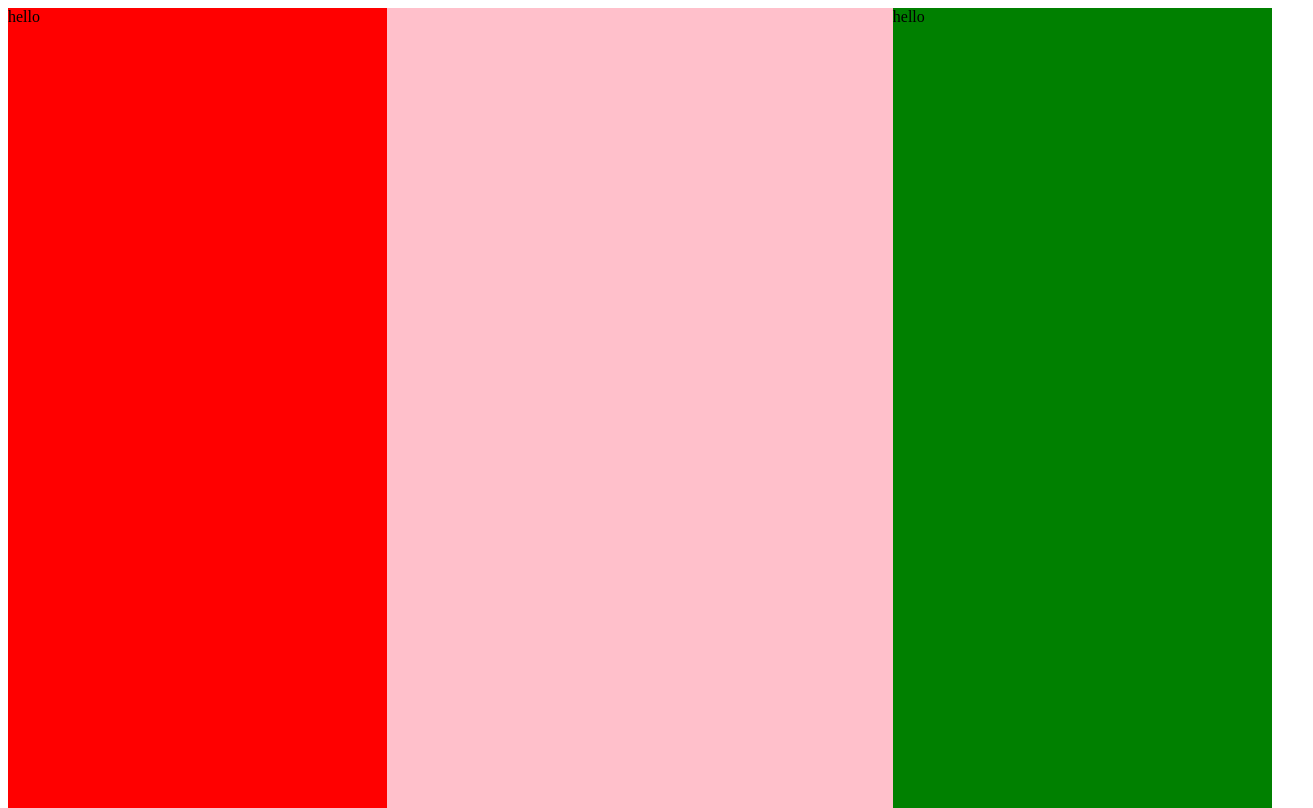
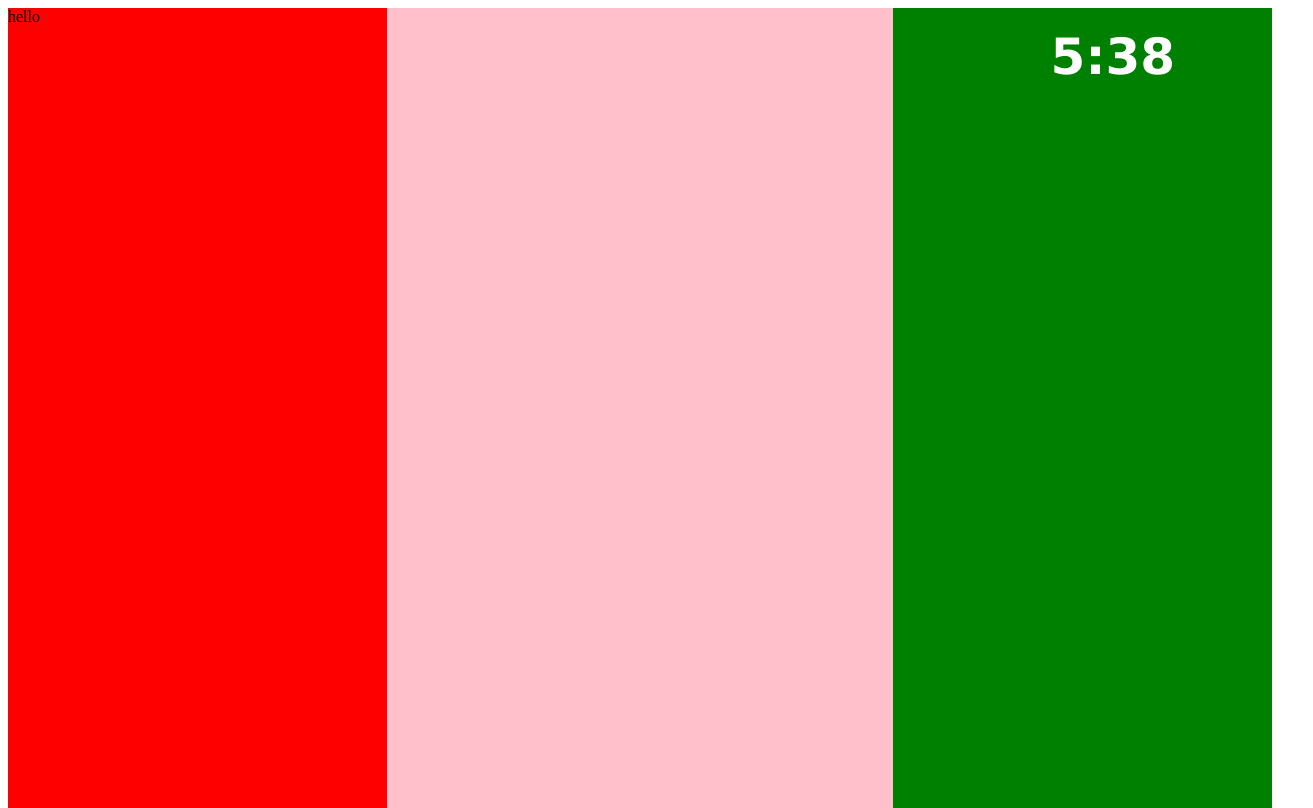
Before and after one commit to therealAJ/smart-mirror, a React app: page / in a window 1280 px wide. Shown: the whole page, 1313 px wide, since content can reach past the window. Built offline with nearby package versions, Linux system fonts and the light colour scheme.

Commit message:
add clock

```diff
--- a/package.json
+++ b/package.json
@@ -32,6 +32,7 @@
     "webpack-dev-server": "1.14.1"
   },
   "dependencies": {
+    "dateformat": "^2.0.0",
     "react": "15.2.1",
     "react-dom": "15.2.1"
   }
--- a/src/Clock.jsx
+++ b/src/Clock.jsx
@@ -0,0 +1,35 @@
+import React, {Component} from 'react';
+import dateFormat from 'dateformat';
+
+class Clock extends Component {
+
+    constructor() {
+        super();
+        var now = new Date();
+        this.state = {
+            time: dateFormat(now, "h:MM")
+        };
+    }
+
+    tick() {
+        var now = new Date();
+        this.setState({
+            time: dateFormat(now, "h:MM")
+        });
+    }
+
+    componentDidMount() {
+        setInterval(() => {
+            this.tick()
+        }, 1000);
+    }
+
+
+    render() {
+        return <div className="clockContainer">
+        <h1 className="clock">{this.state.time}</h1>
+        </div>;
+    }
+}
+
+export default Clock;
--- a/src/RightPanel.jsx
+++ b/src/RightPanel.jsx
@@ -1,10 +1,11 @@
 import React, {Component} from 'react'
+import Clock from './Clock.jsx';
 
 class RightPanel extends Component {
     render() {
         return (
             <div className="RightPanel">
-            hello
+            <Clock />
             </div>
         )
     }
--- /dev/null
+++ b/styles/Clock.scss
@@ -0,0 +1,12 @@
+.clockContainer {
+    text-align: center;
+
+    .clock {
+        height: 100px;
+        width: 400px;
+        font-family: 'Verdana';
+        color: white;
+        font-size: 50px;
+        margin: 20px;
+    }
+}
--- a/styles/index.scss
+++ b/styles/index.scss
@@ -4,6 +4,7 @@
 @import 'LeftPanel';
 @import 'RightPanel';
 @import 'Mirror';
+@import 'Clock';
 
 html, body, #react-root {
     height: 100%;
```
